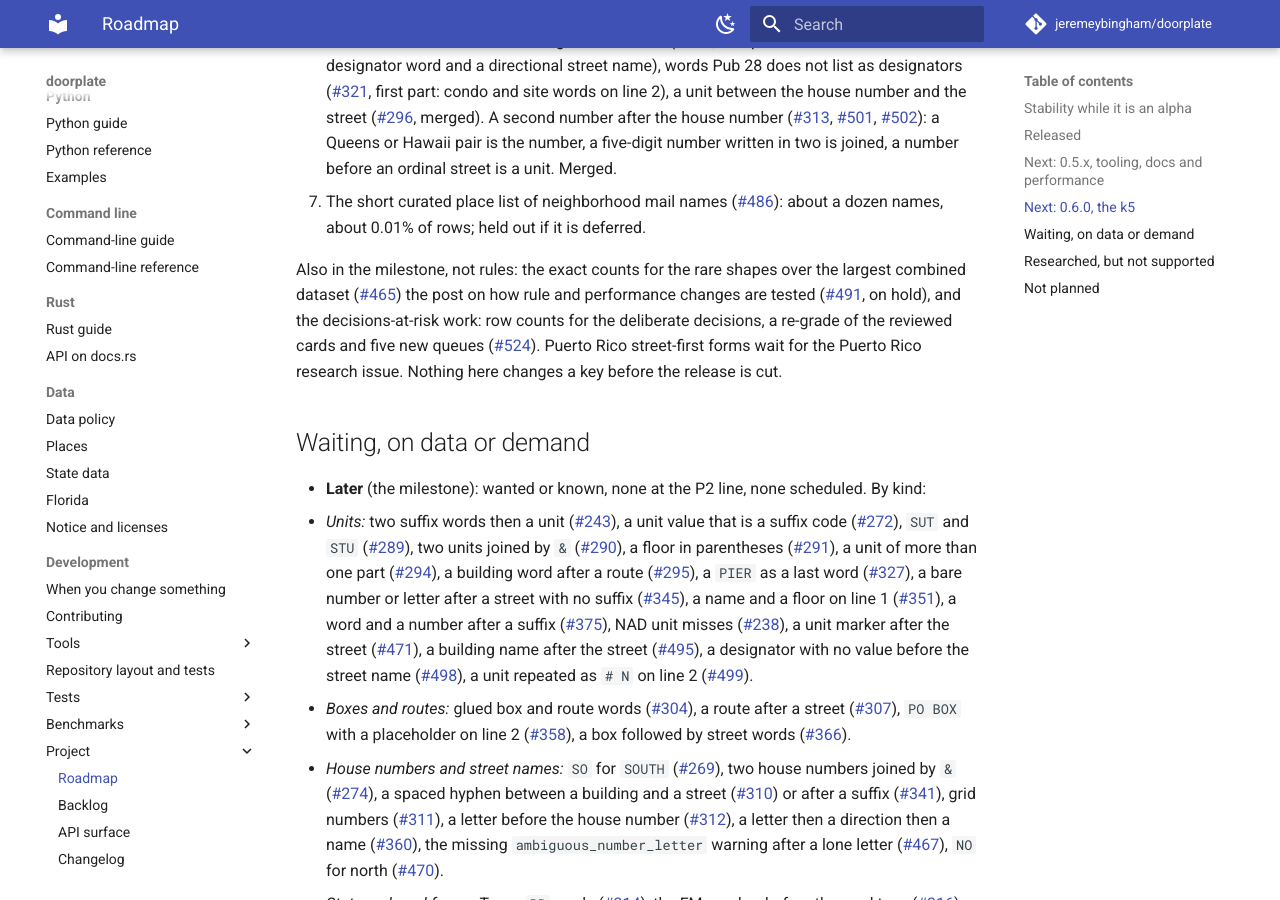
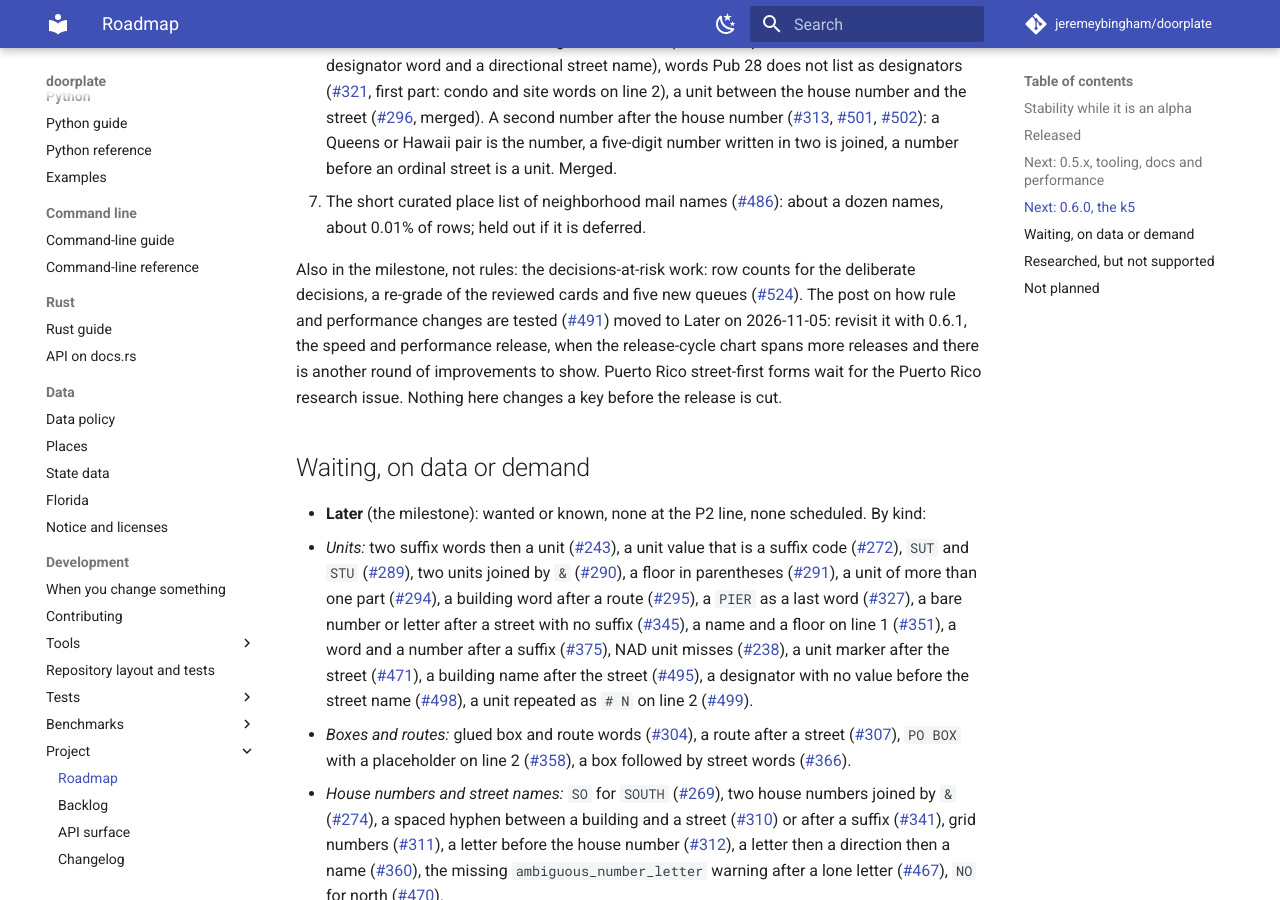
Before and after one commit to jeremeybingham/doorplate, an MkDocs documentation site: the page built from docs/roadmap.md, in a window 1280 px wide and 900 px high, scrolled down 3016 px. Built offline with MkDocs 1.6.1 and Material for MkDocs 9.7.7, drawn with Linux system fonts in a browser that asks for light colours; comment, search, counter and statistics services are not loaded.

Commit message:
Roadmap: the testing blog post (#491) moves to Later, revisit with 0.6.1
Co-Authored-By: Claude Sonnet 5.5 <noreply@anthropic.com>

```diff
--- a/docs/roadmap.md
+++ b/docs/roadmap.md
@@ -82,7 +82,7 @@ of 41 are analyzed; the rest and the final rescore may move issues in or out) an
    A second number after the house number (#313, #501, #502): a Queens or Hawaii pair is the number, a five-digit number written in two is joined, a number before an ordinal street is a unit. Merged.
 7. The short curated place list of neighborhood mail names (#486): about a dozen names, about 0.01% of rows; held out if it is deferred.
 
-Also in the milestone, not rules: the exact counts for the rare shapes over the largest combined dataset (#465) the post on how rule and performance changes are tested (#491, on hold), and the decisions-at-risk work: row counts for the deliberate decisions, a re-grade of the reviewed cards and five new queues (#524).
+Also in the milestone, not rules: the decisions-at-risk work: row counts for the deliberate decisions, a re-grade of the reviewed cards and five new queues (#524). The post on how rule and performance changes are tested (#491) moved to Later on 2026-11-05: revisit it with 0.6.1, the speed and performance release, when the release-cycle chart spans more releases and there is another round of improvements to show.
 Puerto Rico street-first forms wait for the Puerto Rico research issue. Nothing here changes a key before the release is cut.
 
 ## Waiting, on data or demand
```
